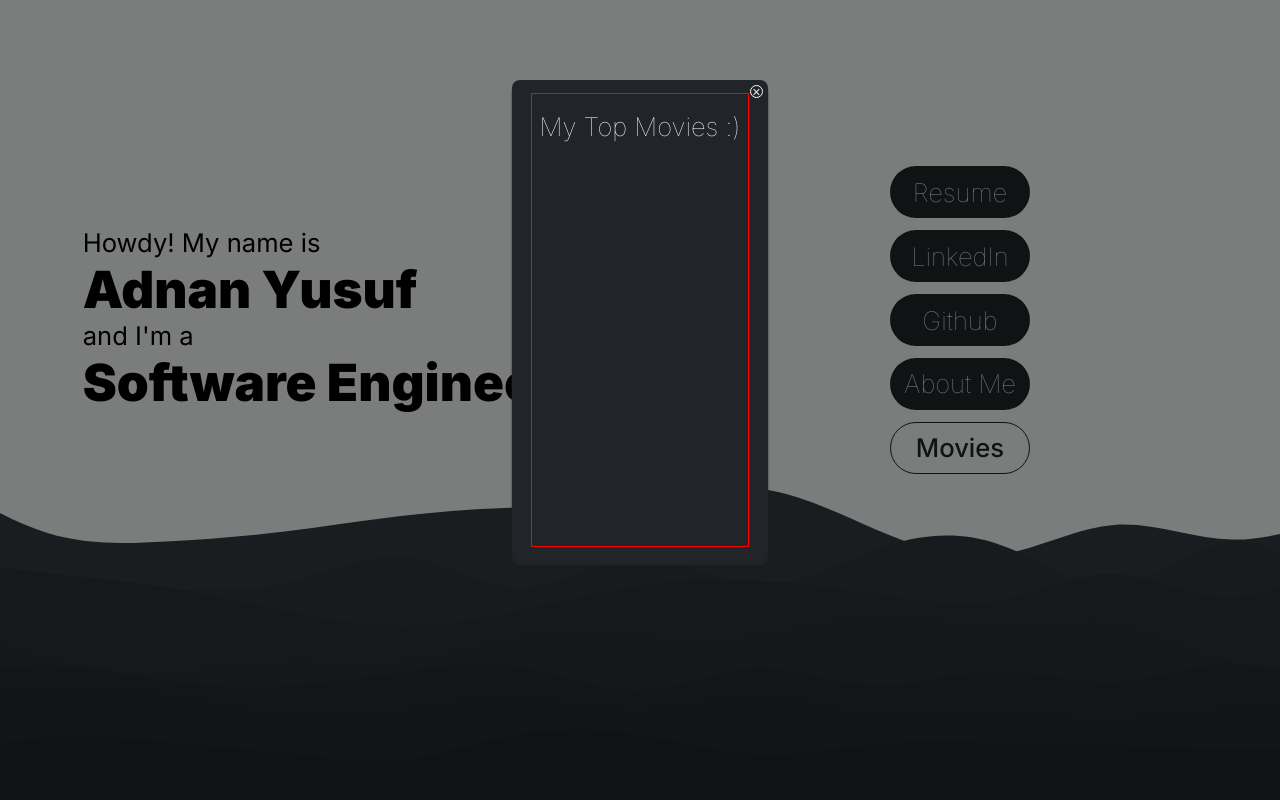
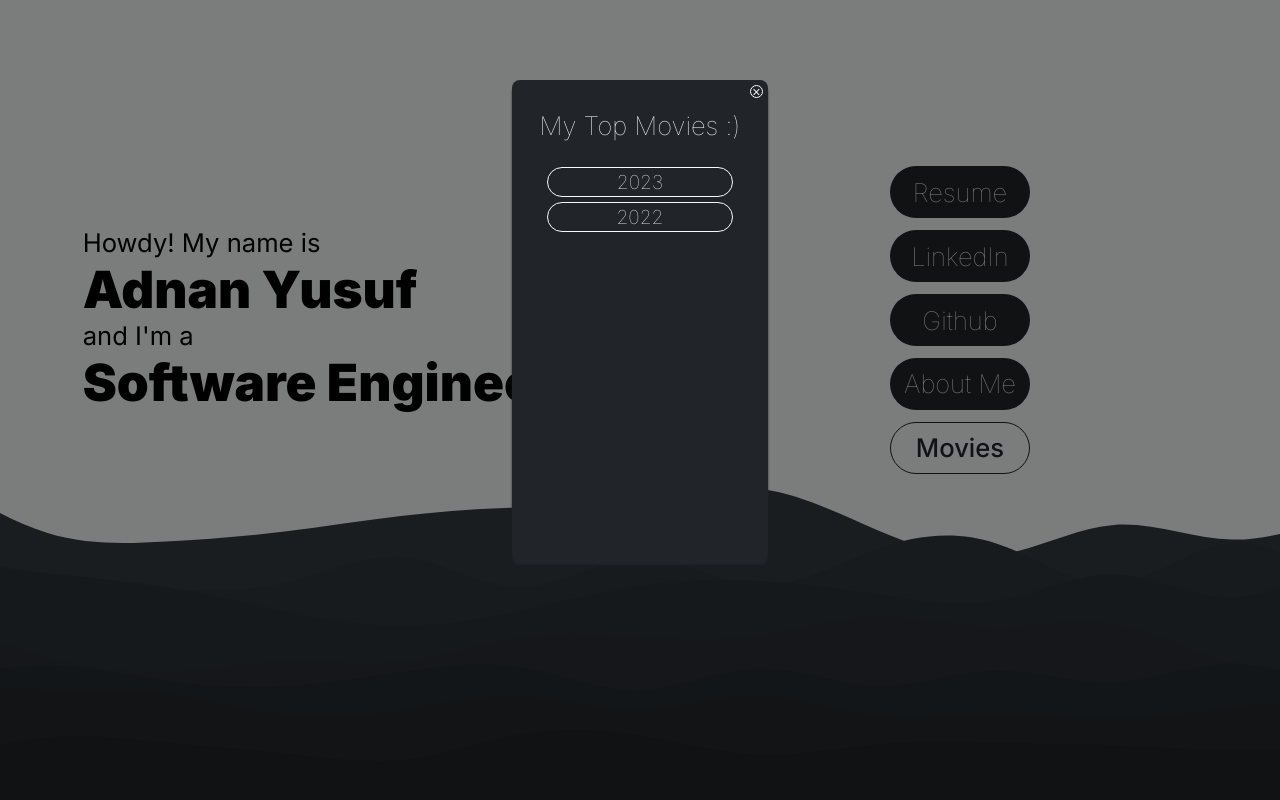
Before and after one commit to adnanysf/personal-website, a Next.js app: page / in a window 1280 px wide. Both pictures are taken after a click on the element "Movies". Shown: the top 800 px of the page. Built offline with nearby package versions, Linux system fonts and the light colour scheme.

Commit message:
fully function movie component

```diff
--- a/package.json
+++ b/package.json
@@ -9,6 +9,7 @@
     "lint": "next lint"
   },
   "dependencies": {
+    "framer-motion": "^11.2.4",
     "next": "14.0.3",
     "react": "^18",
     "react-dom": "^18",
--- a/src/app/components/movie.tsx
+++ b/src/app/components/movie.tsx
@@ -1,19 +1,90 @@
 'use client'
 import styles from './page.module.css'
 import { IoMdClose } from "react-icons/io";
+import { useLayoutEffect,useRef,useEffect, useState } from 'react';
+import { motion, AnimatePresence } from 'framer-motion';
 
-export default function MoviePopUp({setShowMovie}: any) {
+interface MovieData {
+    year: string;
+    movies: string[];
+}
+
+export default function MoviePopUp({setShowMovie, data}: any) {
+    const [year, setYear] = useState<string>('')
+    const [showMovies, setShowMovies] = useState<boolean>(false)
+    const [movies, setMovies] = useState<string[]>([])
+    const [showList, setShowList] = useState<boolean>(false)
+    const appRef = useRef<HTMLDivElement | null>(null);
+    const [appHeight, setAppHeight] = useState(0);
+
+    function clickMovie(year: string) {
+        setYear(year)
+        setMovies(data.filter((item: MovieData) => item.year === year)[0].movies[0].split(',').map((movie: string) => movie.trim()));
+        setShowMovies(false)
+        setShowList(true)
+    }
+
+    function closeDisplayMovies(){
+        setShowList(false)
+        setShowMovies(true)
+    }
+    function displayMovies(){
+        const variants = {
+            hidden: { scaleY: "0%", originY: 1 },
+            visible: { scaleY: "100%", originY: 1, transition: { duration: 0.35, when: "beforeChildren" } },
+            exit: { scaleY: "0%", originY: 1, transition: { duration: 0.35 } }
+        };
+
+        const childVariants = {
+            hidden: { opacity: 0 },
+            visible: { opacity: 1 },
+            exit: { opacity: 0 }
+        };
+
+        return (
+            <motion.div
+                className={styles.movieShow}
+                variants={variants}
+                initial="hidden"
+                animate="visible"
+                exit="exit"
+            >
+                <motion.h1 className={styles.movieTitle} variants={childVariants}>My Top Movies in {year}</motion.h1>
+                <motion.ol className={styles.movies} variants={childVariants}>
+                    {movies.map((movie: string, index: number) => (
+                        <motion.li key={index} className={styles.movie}>
+                            {movie}
+                        </motion.li>
+                    ))}
+                </motion.ol>
+                <motion.div className={styles.backButt} variants={childVariants} onClick={closeDisplayMovies}>Back</motion.div>
+            </motion.div>
+        )
+    }
     return (
         <>
             <div className={styles.rP} onClick={() => setShowMovie(false)}></div>
-            <div className={styles.app}>
-                    <div className={styles.closeButton} onClick={() => setShowMovie(false)}> <IoMdClose color='#F8F9FA'/></div>
-                    <div className={styles.content}>
-                        <h1 className={styles.title}>My Top Movies :)</h1>
-
+            <motion.div
+            initial={{ opacity: 1 }}
+            animate={{ opacity: 1 }}
+            exit={{ opacity: 0 }}
+            transition={{ duration: 0.5 }}
+            className={styles.app}>
+                <AnimatePresence>
+                {showList && displayMovies()}
+                </AnimatePresence>
+                <div className={styles.closeButton} onClick={() => setShowMovie(false)}> <IoMdClose color='#F8F9FA'/></div>
+                <div className={styles.content}>
+                    <h1 className={styles.title}>My Top Movies :)</h1>
+                    <div className={styles.list}>
+                        {data.map((item: MovieData, index: number) => (
+                            <div onClick={() => clickMovie(item.year)} className={styles.years} key={index}>
+                                {item.year}
+                            </div>
+                        ))}
                     </div>
-            </div>
+                </div>
+            </motion.div>
         </>
-
     )
 }
--- a/src/app/components/movies.json
+++ b/src/app/components/movies.json
@@ -5,6 +5,6 @@
     },
     {
         "year": "2022",
-        "movies": ["Everything Everywhere All At Once, The Batman, Glass Onion: A Knives Out Mystery, The Menu, Avatar: Way of Water, Puss in Boots: The Last Wish, Bullet Train, Bodies, Bodies, Bodies, Black Panther Wakanda Forever, The Unbearable Weight of Massive Talent, Vengeance, Dr. Strange Multiverse of Madness, DC’s League of Super Pets, The Lost City, Black Adam, Sonic the Hedgehog 2, The Adam Project, Lightyear, Turning Red, Uncharted, Chip n’ Dale: Rescue Rangers, Thor Love and Thunder, Nope, Don’t Worry Darling, Umma, The Bad Guys, Jurassic World Dominion, Morbius"]
+        "movies": ["Everything Everywhere All At Once, The Batman, Glass Onion: A Knives Out Mystery, The Menu, Avatar: Way of Water, Puss in Boots: The Last Wish, Bullet Train, Bodies Bodies Bodies, Black Panther Wakanda Forever, The Unbearable Weight of Massive Talent, Vengeance, Dr. Strange Multiverse of Madness, DC’s League of Super Pets, The Lost City, Black Adam, Sonic the Hedgehog 2, The Adam Project, Lightyear, Turning Red, Uncharted, Chip n’ Dale: Rescue Rangers, Thor Love and Thunder, Nope, Don’t Worry Darling, Umma, The Bad Guys, Jurassic World Dominion, Morbius"]
     }
 ]
--- a/src/app/components/page.module.css
+++ b/src/app/components/page.module.css
@@ -62,9 +62,124 @@
 }
 
 .content{
-    border: 1px solid red;
+    /* border: 1px solid red; */
     display: flex;
     flex-direction: column;
     width: 95%;
     height: 100%;
 }
+
+.list{
+    display: flex;
+    flex-direction: column;
+    width: 100%;
+    height: 100%;
+    /* border: 1px solid green; */
+    align-items: center;
+    padding-top: 3%;
+
+}
+
+.years{
+    font-size: 1.5vw;
+    border-radius: 40px;
+    border: 1px solid #F8F9FA;
+    color: #F8F9FA;
+    background-color: #212529;
+    width: 85%;
+    height: 8%;
+    display: flex;
+    text-align: center;
+    align-items: center;
+    justify-content: center;
+    margin: 1%;
+    font-family: 'Inter', sans-serif;
+    box-shadow: none;
+
+    font-weight: 100;
+    transition: 0.1s;
+    text-decoration: none;
+
+  }
+  .years:hover{
+    margin: 2%;
+    scale: 1.1;
+    box-shadow: 0px 5px 2px 0px #212529;
+
+    cursor: pointer;
+
+  }
+
+
+  .movieShow{
+    margin: 0;
+    display: flex;
+    flex-direction: column;
+    /* justify-content: space-around; */
+    align-items: center;
+    height: 100%;
+    width: 100%;
+    font-family: 'Inter', sans-serif;
+    background-color: #F8F9FA;
+    position: fixed;
+    /* top: 25%;
+    left: 50%; */
+    transform: translate(-50%, -25%);
+    border-radius: 1vh;
+    box-shadow: 0px 5px 2px 0px #F8F9FA;
+    padding: 1%;
+    z-index: 1002;
+    }
+
+    .movie{
+        font-family: 'Inter', sans-serif;
+        font-weight: 500;
+        font-size: 0.65vw;
+    }
+
+    .movies{
+        overflow-y: auto;
+        border: 1px solid #212529;
+        width:95%;
+        border-radius: 1vw;
+        scrollbar-width: thin;
+        scrollbar-color: #212529 #F8F9FA;
+        padding-top: 3%;
+        padding-bottom: 3%;
+    }
+
+    .backButt{
+        font-size: 1.5vw;
+        border-radius: 40px;
+        /* border: 1px solid #F8F9FA; */
+        color: #F8F9FA;
+        background-color: #212529;
+        width: 85%;
+        height: 8%;
+        display: flex;
+        text-align: center;
+        align-items: center;
+        justify-content: center;
+        margin: 1%;
+        font-family: 'Inter', sans-serif;
+        box-shadow: none;
+        position: fixed;
+        bottom: 0;
+        font-weight: 100;
+        transition: 0.3s;
+        text-decoration: none;
+
+      }
+    .backButt:hover{
+        color: #212529;
+        background-color: #F8F9FA;
+        border: 1px solid  #212529;
+        cursor: pointer;
+      }
+
+      .movieTitle{
+        font-size: 1.25vw;
+        font-weight: 500;
+        color: #212529;
+        /* margin: 1%; */
+      }
--- a/src/app/page.tsx
+++ b/src/app/page.tsx
@@ -6,6 +6,7 @@ import { useMediaQuery } from 'react-responsive';
 import { useEffect, useState, useRef } from 'react';
 import Link from 'next/link';
 import MoviePopUp from './components/movie';
+import movies from './components/movies.json';
 
 export default function Page() {
   const photoRef = useRef<HTMLImageElement>(null);
@@ -31,7 +32,6 @@ export default function Page() {
     setcheckMobile(isMobile);
     setLoading(false);
   },[]);
-
 
 
   if(loading){
@@ -95,7 +95,7 @@ export default function Page() {
 
       <div className={styles.appcon}>
 
-        {showMovie && <MoviePopUp setShowMovie={setShowMovie}/> }
+        {showMovie && <MoviePopUp setShowMovie={setShowMovie} data={movies}/> }
 
         <div className={styles.app}>
           <div className={styles.content}>
```
Also changed, not shown: 1 other file (tests, documents, lock files or other folders).
